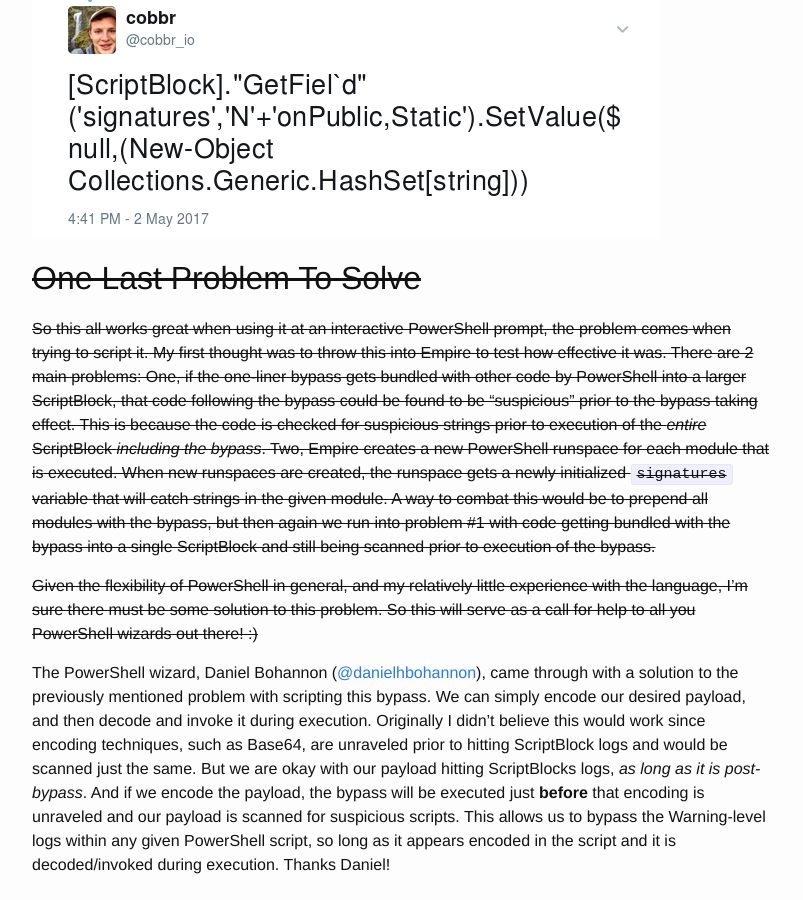
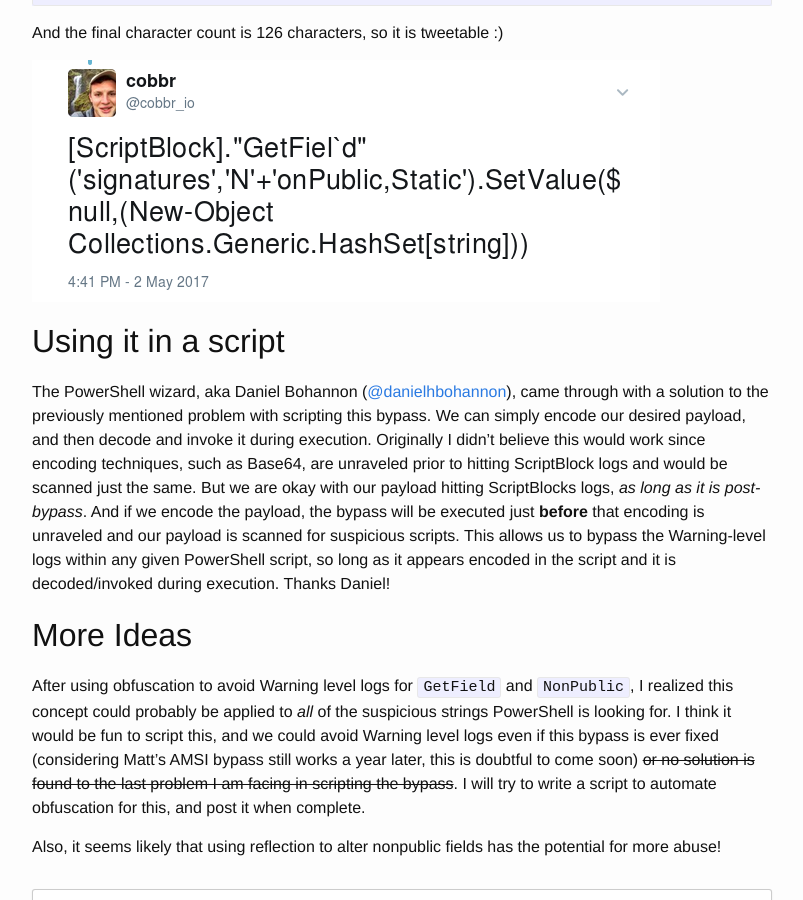
Before and after one commit to cobbr/cobbr.io, a Jekyll site: the page built from _posts/2017-05-02-ScriptBlock-Warning-Event-Logging-Bypass.md, in a window 1280 px wide and 900 px high, scrolled down 5150 px. Shown: the whole window, without its empty margins (238-1041 px from the left). Built offline with Jekyll 4.4.1, drawn with Linux system fonts in a browser that asks for light colours; some of the changed text lies outside the part shown.

Commit message:
Updates to previous posts

```diff
--- a/_posts/2017-05-02-ScriptBlock-Warning-Event-Logging-Bypass.md
+++ b/_posts/2017-05-02-ScriptBlock-Warning-Event-Logging-Bypass.md
@@ -175,13 +177,9 @@ And the final character count is 126 characters, so it is tweetable :)
 
 ![Warning Log Bypass]({{site.baseurl}}/assets/images/warning-log-bypass-tweet.png)
 
-## ~~One Last Problem To Solve~~
+## Using it in a script
 
-~~So this all works great when using it at an interactive PowerShell prompt, the problem comes when trying to script it. My first thought was to throw this into Empire to test how effective it was. There are 2 main problems: One, if the one-liner bypass gets bundled with other code by PowerShell into a larger ScriptBlock, that code following the bypass could be found to be "suspicious" prior to the bypass taking effect. This is because the code is checked for suspicious strings prior to execution of the *entire* ScriptBlock *including the bypass*. Two, Empire creates a new PowerShell runspace for each module that is executed. When new runspaces are created, the runspace gets a newly initialized `signatures` variable that will catch strings in the given module. A way to combat this would be to prepend all modules with the bypass, but then again we run into problem #1 with code getting bundled with the bypass into a single ScriptBlock and still being scanned prior to execution of the bypass.~~
-
-~~Given the flexibility of PowerShell in general, and my relatively little experience with the language, I'm sure there must be some solution to this problem. So this will serve as a call for help to all you PowerShell wizards out there! :)~~
-
-The PowerShell wizard, Daniel Bohannon ([@danielhbohannon](https://twitter.com/danielhbohannon)), came through with a solution to the previously mentioned problem with scripting this bypass. We can simply encode our desired payload, and then decode and invoke it during execution. Originally I didn't believe this would work since encoding techniques, such as Base64, are unraveled prior to hitting ScriptBlock logs and would be scanned just the same. But we are okay with our payload hitting ScriptBlocks logs, *as long as it is post-bypass*. And if we encode the payload, the bypass will be executed just **before** that encoding is unraveled and our payload is scanned for suspicious scripts. This allows us to bypass the Warning-level logs within any given PowerShell script, so long as it appears encoded in the script and it is decoded/invoked during execution. Thanks Daniel!
+The PowerShell wizard, aka Daniel Bohannon ([@danielhbohannon](https://twitter.com/danielhbohannon)), came through with a solution to the previously mentioned problem with scripting this bypass. We can simply encode our desired payload, and then decode and invoke it during execution. Originally I didn't believe this would work since encoding techniques, such as Base64, are unraveled prior to hitting ScriptBlock logs and would be scanned just the same. But we are okay with our payload hitting ScriptBlocks logs, *as long as it is post-bypass*. And if we encode the payload, the bypass will be executed just **before** that encoding is unraveled and our payload is scanned for suspicious scripts. This allows us to bypass the Warning-level logs within any given PowerShell script, so long as it appears encoded in the script and it is decoded/invoked during execution. Thanks Daniel!
 
 ## More Ideas
 
```
Also changed, not shown: other parts of _posts/2017-05-02-ScriptBlock-Warning-Event-Logging-Bypass.md (+2 -0 lines), _posts/2017-04-18-ObfuscationDetection.md (+3 -0 lines).
